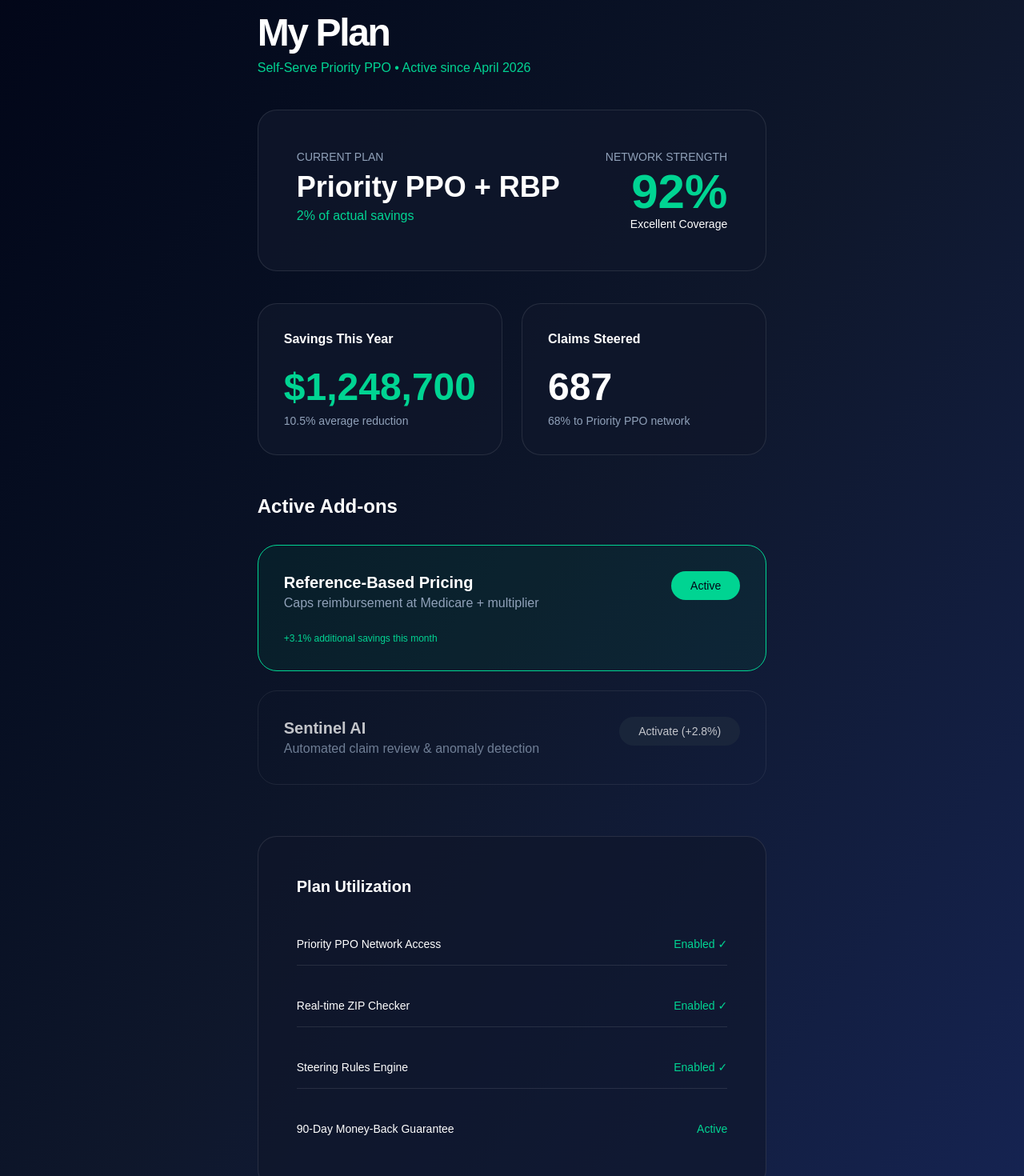
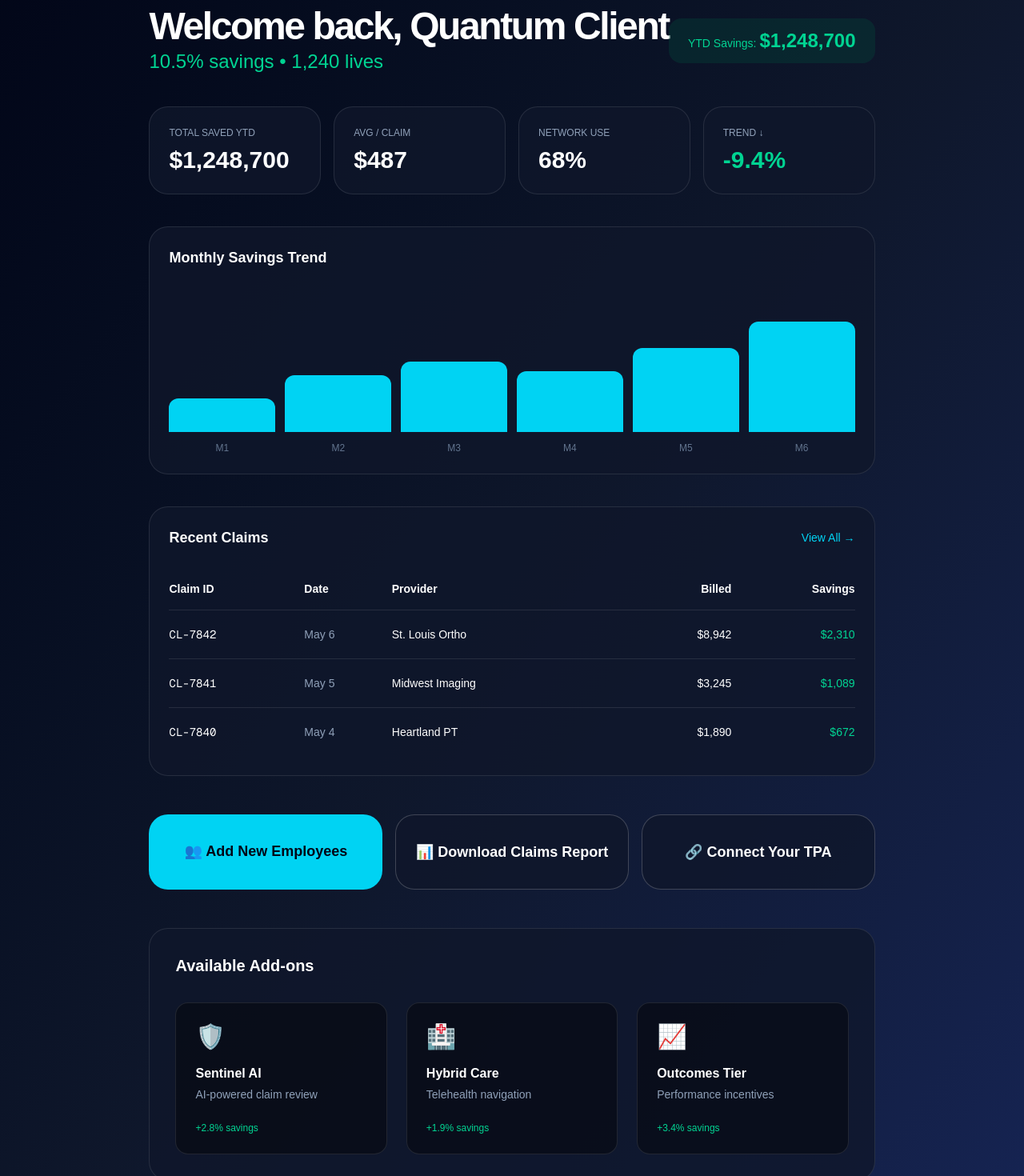
Before and after one commit to ryunstuart/quantum-selfflow, a Next.js app in the folder frontend/: page /myplan in a window 1280 px wide. Shown: the part 100-1570 px from the top of the page at 80% size. Built offline with nearby package versions, Linux system fonts and the light colour scheme; sample sign-in values are in the browser's storage.

Commit message:
Settings link added to dashboard and myplan

```diff
--- a/frontend/app/myplan/page.tsx
+++ b/frontend/app/myplan/page.tsx
@@ -3,17 +3,16 @@
 import Link from 'next/link';
 import { useState, useEffect } from 'react';
 
-export default function MyPlan() {
-  const [isLoggedIn, setIsLoggedIn] = useState(false);
+export default function Dashboard() {
   const [user, setUser] = useState<any>(null);
   const [mobileMenuOpen, setMobileMenuOpen] = useState(false);
-  const [activeAddons, setActiveAddons] = useState(['rbp']);
+  const [showAddModal, setShowAddModal] = useState(false);
+  const [newEmployeeCount, setNewEmployeeCount] = useState('');
   const currentYear = new Date().getFullYear();
 
   useEffect(() => {
     const saved = localStorage.getItem('selfflow_user');
     if (saved) {
-      setIsLoggedIn(true);
       setUser(JSON.parse(saved));
     } else {
       window.location.href = '/';
@@ -25,13 +24,16 @@ export default function MyPlan() {
     window.location.href = '/';
   };
 
-  const toggleAddon = (addon: string) => {
-    if (activeAddons.includes(addon)) {
-      setActiveAddons(activeAddons.filter(a => a !== addon));
-    } else {
-      setActiveAddons([...activeAddons, addon]);
+  const handleAddEmployees = () => {
+    if (newEmployeeCount) {
+      alert(`✅ ${newEmployeeCount} employees added successfully!`);
+      setShowAddModal(false);
+      setNewEmployeeCount('');
     }
   };
+
+  const savingsData = [42, 71, 88, 76, 105, 138];
+  const months = ['M1', 'M2', 'M3', 'M4', 'M5', 'M6'];
 
   return (
     <div className="min-h-screen bg-gradient-to-br from-slate-950 via-slate-900 to-blue-950 text-white flex flex-col overflow-x-hidden">
@@ -45,19 +47,15 @@ export default function MyPlan() {
             </div>
           </Link>
 
-          {/* Desktop Nav - Settings visible */}
           <div className="hidden md:flex items-center gap-6 text-sm font-medium">
-            <Link href="/dashboard" className="hover:text-cyan-400">Dashboard</Link>
-            <Link href="/myplan" className="text-cyan-400 font-medium">My Plan</Link>
+            <Link href="/dashboard" className="text-cyan-400 font-medium">Dashboard</Link>
+            <Link href="/myplan" className="hover:text-cyan-400">My Plan</Link>
             <Link href="/settings" className="hover:text-cyan-400">Settings</Link>
             <Link href="/resources" className="hover:text-cyan-400">Resources</Link>
             <button onClick={handleLogout} className="text-red-400 hover:text-red-500 transition">Logout</button>
           </div>
 
-          <button
-            onClick={() => setMobileMenuOpen(!mobileMenuOpen)}
-            className="md:hidden text-3xl focus:outline-none"
-          >
+          <button onClick={() => setMobileMenuOpen(!mobileMenuOpen)} className="md:hidden text-3xl focus:outline-none">
             {mobileMenuOpen ? '✕' : '☰'}
           </button>
         </div>
@@ -75,103 +73,137 @@ export default function MyPlan() {
         )}
       </nav>
 
-      <div className="max-w-5xl mx-auto px-4 py-10 flex-1">
-        <h1 className="text-4xl md:text-5xl font-bold tracking-tighter mb-2">My Plan</h1>
-        <p className="text-emerald-400">Self-Serve Priority PPO • Active since April 2026</p>
-
-        {/* Plan Overview */}
-        <div className="mt-10 bg-slate-900/80 border border-white/10 rounded-3xl p-8 md:p-12">
-          <div className="flex flex-col md:flex-row justify-between gap-8">
-            <div>
-              <div className="text-sm text-slate-400">CURRENT PLAN</div>
-              <div className="text-4xl font-semibold mt-2">Priority PPO + RBP</div>
-              <div className="text-emerald-400 mt-1">2% of actual savings</div>
-            </div>
-
-            <div className="text-center md:text-right">
-              <div className="text-sm text-slate-400">NETWORK STRENGTH</div>
-              <div className="text-6xl font-bold text-emerald-400 mt-1">92%</div>
-              <div className="text-sm">Excellent Coverage</div>
-            </div>
+      <div className="max-w-7xl mx-auto px-4 py-8 flex-1 overflow-x-hidden">
+        <div className="flex flex-col md:flex-row justify-between items-start md:items-center mb-10">
+          <div>
+            <h1 className="text-4xl md:text-5xl font-bold tracking-tighter">
+              Welcome back, {user?.companyName || 'Quantum Client'}
+            </h1>
+            <p className="text-emerald-400 text-xl md:text-2xl font-medium mt-1">
+              10.5% savings • {user?.employeeCount || '1,240'} lives
+            </p>
+          </div>
+          <div className="mt-5 md:mt-0 bg-emerald-900/30 text-emerald-400 px-6 py-3 rounded-2xl text-sm font-medium">
+            YTD Savings: <span className="text-2xl font-bold">$1,248,700</span>
           </div>
         </div>
 
-        {/* Savings Breakdown */}
-        <div className="mt-10 grid md:grid-cols-2 gap-6">
-          <div className="bg-slate-900/80 border border-white/10 rounded-3xl p-8">
-            <h3 className="font-semibold mb-6">Savings This Year</h3>
-            <div className="text-5xl font-bold text-emerald-400">$1,248,700</div>
-            <div className="text-sm text-slate-400 mt-2">10.5% average reduction</div>
+        {/* Metrics */}
+        <div className="grid grid-cols-2 md:grid-cols-4 gap-4 mb-10">
+          <div className="bg-slate-900/80 border border-white/10 rounded-3xl p-6">
+            <div className="text-xs text-slate-400">TOTAL SAVED YTD</div>
+            <div className="text-3xl font-bold mt-2">$1,248,700</div>
           </div>
-          <div className="bg-slate-900/80 border border-white/10 rounded-3xl p-8">
-            <h3 className="font-semibold mb-6">Claims Steered</h3>
-            <div className="text-5xl font-bold">687</div>
-            <div className="text-sm text-slate-400 mt-2">68% to Priority PPO network</div>
+          <div className="bg-slate-900/80 border border-white/10 rounded-3xl p-6">
+            <div className="text-xs text-slate-400">AVG / CLAIM</div>
+            <div className="text-3xl font-bold mt-2">$487</div>
+          </div>
+          <div className="bg-slate-900/80 border border-white/10 rounded-3xl p-6">
+            <div className="text-xs text-slate-400">NETWORK USE</div>
+            <div className="text-3xl font-bold mt-2">68%</div>
+          </div>
+          <div className="bg-slate-900/80 border border-white/10 rounded-3xl p-6">
+            <div className="text-xs text-slate-400">TREND ↓</div>
+            <div className="text-3xl font-bold mt-2 text-emerald-400">-9.4%</div>
           </div>
         </div>
 
-        {/* Active Add-ons */}
-        <div className="mt-12">
-          <h3 className="text-2xl font-semibold mb-8">Active Add-ons</h3>
-          <div className="space-y-6">
-            <div className={`border rounded-3xl p-8 transition-all ${activeAddons.includes('rbp') ? 'border-emerald-400 bg-emerald-900/20' : 'border-white/10'}`}>
-              <div className="flex justify-between items-start">
-                <div>
-                  <h4 className="font-semibold text-xl">Reference-Based Pricing</h4>
-                  <p className="text-slate-400">Caps reimbursement at Medicare + multiplier</p>
-                </div>
-                <button
-                  onClick={() => toggleAddon('rbp')}
-                  className={`px-6 py-2 rounded-full text-sm font-medium ${activeAddons.includes('rbp') ? 'bg-emerald-400 text-slate-950' : 'bg-slate-800'}`}
-                >
-                  {activeAddons.includes('rbp') ? 'Active' : 'Activate'}
-                </button>
+        {/* Savings Trend */}
+        <div className="bg-slate-900/80 border border-white/10 rounded-3xl p-6 mb-10">
+          <h3 className="text-lg font-semibold mb-6">Monthly Savings Trend</h3>
+          <div className="flex items-end gap-3 h-52">
+            {savingsData.map((height, i) => (
+              <div key={i} className="flex-1 flex flex-col justify-end items-center">
+                <div className="bg-cyan-400 w-full rounded-t-xl" style={{ height: `${height}px` }} />
+                <div className="text-xs text-slate-500 mt-3">{months[i]}</div>
               </div>
-              <div className="text-emerald-400 text-xs mt-6">+3.1% additional savings this month</div>
-            </div>
-
-            <div className={`border rounded-3xl p-8 transition-all ${activeAddons.includes('ai') ? 'border-emerald-400 bg-emerald-900/20' : 'border-white/10 opacity-75'}`}>
-              <div className="flex justify-between items-start">
-                <div>
-                  <h4 className="font-semibold text-xl">Sentinel AI</h4>
-                  <p className="text-slate-400">Automated claim review & anomaly detection</p>
-                </div>
-                <button
-                  onClick={() => toggleAddon('ai')}
-                  className={`px-6 py-2 rounded-full text-sm font-medium ${activeAddons.includes('ai') ? 'bg-emerald-400 text-slate-950' : 'bg-slate-800'}`}
-                >
-                  {activeAddons.includes('ai') ? 'Active' : 'Activate (+2.8%)'}
-                </button>
-              </div>
-            </div>
+            ))}
           </div>
         </div>
 
-        {/* Plan Utilization */}
-        <div className="mt-16 bg-slate-900/60 border border-white/10 rounded-3xl p-8 md:p-12">
-          <h3 className="text-xl font-semibold mb-8">Plan Utilization</h3>
-          <div className="space-y-6 text-sm">
-            <div className="flex justify-between py-4 border-b border-white/10">
-              <span>Priority PPO Network Access</span>
-              <span className="text-emerald-400">Enabled ✓</span>
+        {/* Recent Claims */}
+        <div className="bg-slate-900/80 border border-white/10 rounded-3xl p-6 mb-12">
+          <div className="flex justify-between items-center mb-6">
+            <h3 className="text-lg font-semibold">Recent Claims</h3>
+            <button className="text-cyan-400 text-sm hover:underline">View All →</button>
+          </div>
+          <div className="overflow-x-auto">
+            <table className="w-full text-sm">
+              <thead>
+                <tr className="border-b border-white/10">
+                  <th className="text-left py-4">Claim ID</th>
+                  <th className="text-left py-4">Date</th>
+                  <th className="text-left py-4">Provider</th>
+                  <th className="text-right py-4">Billed</th>
+                  <th className="text-right py-4">Savings</th>
+                </tr>
+              </thead>
+              <tbody className="divide-y divide-white/10">
+                {[
+                  { id: "CL-7842", date: "May 6", provider: "St. Louis Ortho", billed: "$8,942", savings: "$2,310" },
+                  { id: "CL-7841", date: "May 5", provider: "Midwest Imaging", billed: "$3,245", savings: "$1,089" },
+                  { id: "CL-7840", date: "May 4", provider: "Heartland PT", billed: "$1,890", savings: "$672" },
+                ].map((claim, i) => (
+                  <tr key={i}>
+                    <td className="py-5 font-mono">{claim.id}</td>
+                    <td className="py-5 text-slate-400">{claim.date}</td>
+                    <td className="py-5">{claim.provider}</td>
+                    <td className="py-5 text-right">{claim.billed}</td>
+                    <td className="py-5 text-right text-emerald-400 font-medium">{claim.savings}</td>
+                  </tr>
+                ))}
+              </tbody>
+            </table>
+          </div>
+        </div>
+
+        {/* Quick Actions */}
+        <div className="grid grid-cols-1 md:grid-cols-3 gap-4 mb-12">
+          <button onClick={() => setShowAddModal(true)} className="bg-cyan-400 hover:bg-cyan-300 text-slate-950 font-semibold py-8 rounded-3xl text-lg flex flex-col items-center gap-3">👥 Add New Employees</button>
+          <button onClick={() => alert("✅ Full claims report downloaded")} className="bg-slate-900/80 hover:bg-slate-800 border border-white/20 font-semibold py-8 rounded-3xl text-lg flex flex-col items-center gap-3">📊 Download Claims Report</button>
+          <button onClick={() => alert("🔗 TPA Integration instructions sent")} className="bg-slate-900/80 hover:bg-slate-800 border border-white/20 font-semibold py-8 rounded-3xl text-lg flex flex-col items-center gap-3">🔗 Connect Your TPA</button>
+        </div>
+
+        {/* Add-ons */}
+        <div className="bg-slate-900/80 border border-white/10 rounded-3xl p-8">
+          <h3 className="text-xl font-semibold mb-8">Available Add-ons</h3>
+          <div className="grid md:grid-cols-3 gap-6">
+            <div className="bg-black/40 border border-white/10 rounded-2xl p-6">
+              <div className="text-3xl mb-4">🛡️</div>
+              <h4 className="font-semibold">Sentinel AI</h4>
+              <p className="text-sm text-slate-400 mt-1">AI-powered claim review</p>
+              <div className="text-emerald-400 text-xs mt-6">+2.8% savings</div>
             </div>
-            <div className="flex justify-between py-4 border-b border-white/10">
-              <span>Real-time ZIP Checker</span>
-              <span className="text-emerald-400">Enabled ✓</span>
+            <div className="bg-black/40 border border-white/10 rounded-2xl p-6">
+              <div className="text-3xl mb-4">🏥</div>
+              <h4 className="font-semibold">Hybrid Care</h4>
+              <p className="text-sm text-slate-400 mt-1">Telehealth navigation</p>
+              <div className="text-emerald-400 text-xs mt-6">+1.9% savings</div>
             </div>
-            <div className="flex justify-between py-4 border-b border-white/10">
-              <span>Steering Rules Engine</span>
-              <span className="text-emerald-400">Enabled ✓</span>
-            </div>
-            <div className="flex justify-between py-4">
-              <span>90-Day Money-Back Guarantee</span>
-              <span className="text-emerald-400">Active</span>
+            <div className="bg-black/40 border border-white/10 rounded-2xl p-6">
+              <div className="text-3xl mb-4">📈</div>
+              <h4 className="font-semibold">Outcomes Tier</h4>
+              <p className="text-sm text-slate-400 mt-1">Performance incentives</p>
+              <div className="text-emerald-400 text-xs mt-6">+3.4% savings</div>
             </div>
           </div>
         </div>
       </div>
 
-      {/* Footer */}
+      {/* Modal */}
+      {showAddModal && (
+        <div className="fixed inset-0 bg-black/80 flex items-center justify-center z-[200] px-4">
+          <div className="bg-slate-900 border border-white/20 rounded-3xl p-8 w-full max-w-md">
+            <h3 className="text-2xl font-semibold mb-6">Add New Employees</h3>
+            <input type="number" value={newEmployeeCount} onChange={(e) => setNewEmployeeCount(e.target.value)} placeholder="Number of employees" className="w-full bg-black/50 border border-white/20 rounded-2xl px-6 py-5 text-lg mb-8" />
+            <div className="flex gap-4">
+              <button onClick={() => setShowAddModal(false)} className="flex-1 py-5 border border-white/30 rounded-2xl">Cancel</button>
+              <button onClick={handleAddEmployees} className="flex-1 bg-cyan-400 text-slate-950 py-5 rounded-2xl font-semibold">Add Employees</button>
+            </div>
+          </div>
+        </div>
+      )}
+
       <footer className="border-t border-white/10 bg-black/60 py-12 mt-auto">
         <div className="max-w-7xl mx-auto px-6 text-center text-slate-400 text-sm">
           © {currentYear} Quantum SelfFlow • Powered by Quantum One Networks<br />
```
